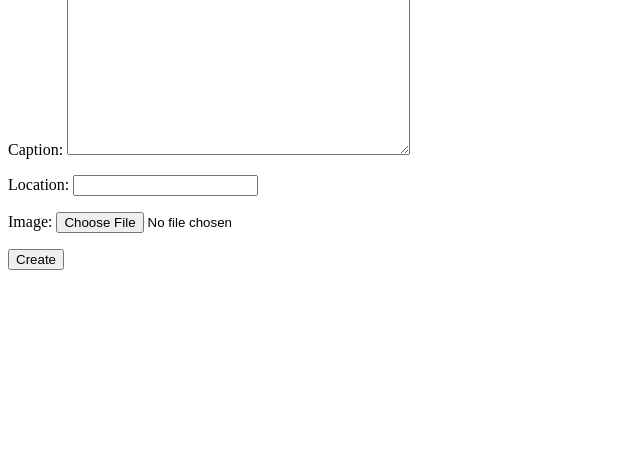
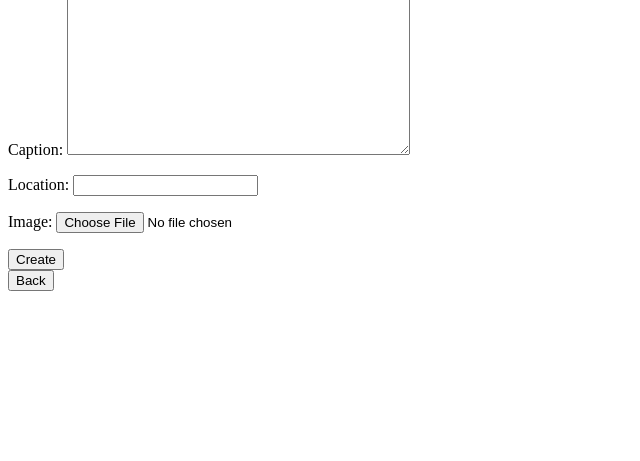
Before and after one commit to hosseinasgharii/Social-media-network, a Django app: page /create-post/ in a window 1280 px wide. Shown: the part 81-542 px from the top of the page, without its empty margins (0-640 px from the left). Run offline with Django 4.2, Linux system fonts and the light colour scheme.

```diff
--- a/posts/templates/posts/create_post.html
+++ b/posts/templates/posts/create_post.html
@@ -10,5 +10,6 @@
         {{ form.as_p }}
         <button type="submit">Create</button>
     </form>
+    <a href="{% url "accounts:profile" request.user.id %}" ><button class="btn btn-primary">Back</button></a>
 </body>
 </html>
```
Also changed, not shown: 1 other file.
